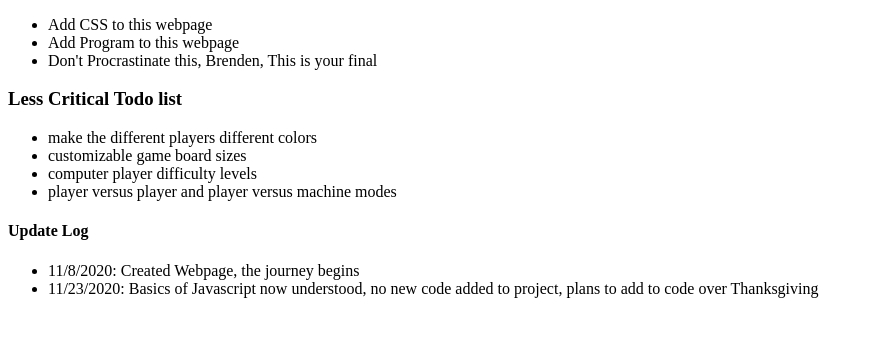
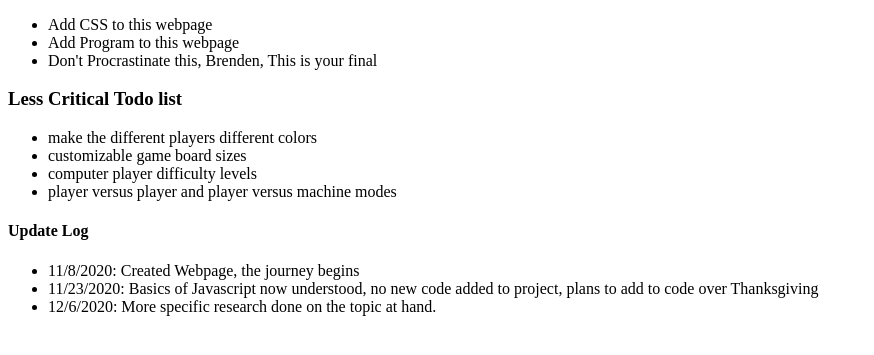
Before and after one commit to masterbpk4/FinalProjectBK, a plain HTML site: page index.html in a window 1280 px wide. Shown: the part 105-460 px from the top of the page, without its empty margins (0-874 px from the left). Drawn offline with Linux system fonts and the light colour scheme.

Commit message:
update week 3

```diff
--- a/index.html
+++ b/index.html
@@ -23,6 +23,7 @@
     <ul>
         <li> 11/8/2020: Created Webpage, the journey begins</li>
         <li> 11/23/2020: Basics of Javascript now understood, no new code added to project, plans to add to code over Thanksgiving</li>
+        <li> 12/6/2020: More specific research done on the topic at hand.</li>
     </ul>
 </body>
 </html>
```
